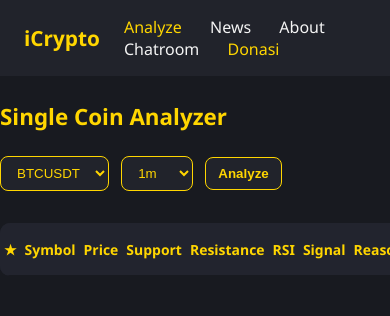
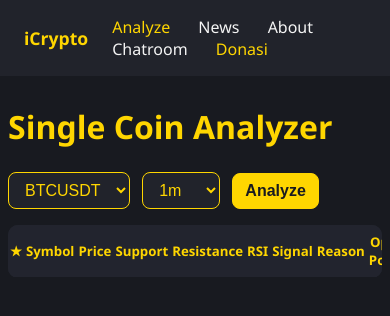
Before and after one commit to Tayo56/Bitget-Sinyal, a plain HTML site: page index.html in a window 390 px wide. Drawn offline with Linux system fonts and the light colour scheme.

Commit message:
Update style.css

```diff
--- a/style.css
+++ b/style.css
@@ -22,22 +22,13 @@ body {
     margin-left: 24px;
     text-decoration: none;
     font-weight: 500;
+    transition: color 0.2s;
 }
-.nav-links a.active, .nav-links a.donate {
-    color: #ffd600;
-}
-main {
-    padding: 32px 16px;
-    max-width: 1000px;
-    margin: auto;
-}
-h1 {
-    margin-bottom: 24px;
-    color: #ffd600;
-}
-.analyzer-controls {
-    margin-bottom: 16px;
-}
+.nav-links a.active, .nav-links a.donate { color: #ffd600; }
+.nav-links a:hover { color: #ffd600; }
+main { padding: 32px 16px; max-width: 1000px; margin: auto; }
+h1 { margin-bottom: 24px; color: #ffd600; }
+.analyzer-controls { margin-bottom: 16px; }
 .analyzer-controls select, .analyzer-controls button {
     background: #21232b;
     color: #ffd600;
@@ -45,57 +36,67 @@ h1 {
     margin-right: 8px;
     padding: 8px 12px;
     border-radius: 8px;
+    font-size: 1em;
 }
 .analyzer-controls button {
+    background: #ffd600;
+    color: #181A20;
     font-weight: bold;
     cursor: pointer;
+    transition: background 0.2s;
 }
+.analyzer-controls button:hover { background: #ffe066; }
 .last-update {
-    margin-bottom: 12px;
+    margin-bottom: 10px;
     color: #ffd600;
-    font-size: 1.1em;
+    font-size: 1em;
+    font-weight: 600;
 }
 .table-wrapper {
     overflow-x: auto;
+    background: #23262f;
+    border-radius: 10px;
+    padding: 0;
 }
 #result-table {
     width: 100%;
     border-collapse: collapse;
-    margin-top: 16px;
-    background: #23262f;
-    border-radius: 10px;
-    overflow: hidden;
-    font-size: 0.97em;
+    margin-top: 0;
+    font-size: 0.99em;
 }
 #result-table th, #result-table td {
-    padding: 10px 6px;
+    padding: 12px 6px;
+    text-align: center;
     border-bottom: 1px solid #181A20;
-    text-align: center;
 }
 #result-table th {
     background: #22242e;
     color: #ffd600;
+    font-weight: bold;
+    font-size: 1em;
+    position: sticky;
+    top: 0;
+    z-index: 2;
 }
+#result-table tr:hover td { background: #202234; }
 #result-table td {
+    color: #F4F4F4;
     vertical-align: top;
+    word-break: break-word;
+    max-width: 220px;
+}
+#result-table .reason-list {
     text-align: left;
-    white-space: normal;
+    color: #ffd600;
+    font-size: 0.98em;
+    padding-left: 8px;
 }
-.table-reason {
-    color: #ffd600;
-    font-size: 0.97em;
-    text-align: left;
-    white-space: pre-line;
+#result-table .signal-strong { color: #1fa94c; font-weight: bold; }
+#result-table .signal-neutral { color: #ffd600; font-weight: bold; }
+#result-table .signal-weak { color: #f34444; font-weight: bold; }
+@media (max-width: 700px) {
+    main { padding: 8px; }
+    .table-wrapper { font-size: 0.92em; }
+    #result-table th, #result-table td { padding: 8px 2px; font-size: 0.91em; }
+    .logo { font-size: 1.1em; }
 }
-#result-table tr:hover {
-    background: #1f2229;
-}
-a {
-    color: #ffd600;
-    text-decoration: underline;
-}
-@media (max-width: 600px) {
-    main { padding: 10px 0; }
-    h1 { font-size: 1.4em; }
-    #result-table th, #result-table td { padding: 7px 4px; font-size: 0.9em; }
-}
```
